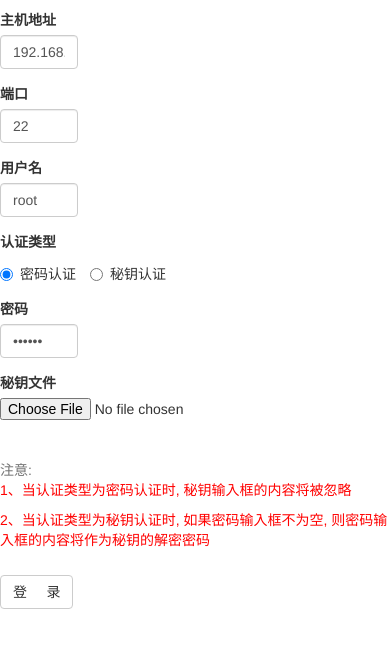
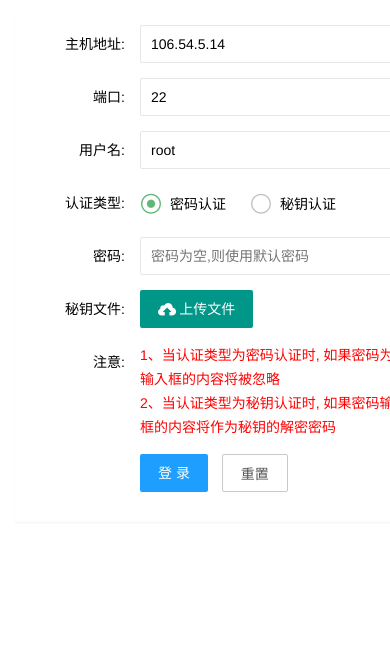
Before and after one commit to wangcongxing/NetOpsWebShell, a Django app: page /opswebshell/app/ in a window 390 px wide; the page is wider, and only the part inside the window is pictured. Shown: the top 648 px of that part. Run offline with Django 3.2, Linux system fonts and the light colour scheme; some libraries are stand-ins or nearby versions.

Commit message:
修改样式

```diff
--- a/comm.txt
+++ b/comm.txt
@@ -205,3 +205,7 @@ centos 启动事项
 1. 虚拟环境
 2。启动redis
 3。启动项目
+
+
+1.修改样式为layui,这样就可以和项目风格一致
+2.对接资产管理项目通过auth code 登录
--- a/templates/index.html
+++ b/templates/index.html
@@ -4,7 +4,10 @@
     <meta charset="UTF-8">
     <title>NetOpsWebShell</title>
     <link rel="icon" href="/static/favicon.ico"/>
-    <link rel="stylesheet" href="/static/bootstrap/3.3.7/bootstrap.min.css"/>
+    <meta http-equiv="X-UA-Compatible" content="IE=edge,chrome=1">
+    <meta name="viewport"
+          content="width=device-width, initial-scale=1.0, minimum-scale=1.0, maximum-scale=1.0, user-scalable=0">
+    <link rel="stylesheet" href="/static/layui/css/layui.css" media="all">
     <!-- xterm v4 版本后去掉了 zmodem 插件，只能直接使用 zmodem.js 实现，但是不知道什么原因，登陆 webssh 后，第一次输出命令
     回车后会卡顿一下才出数据，v3.14.5 就不会卡顿，v3.14.5还可以也可以直接使用 zmodem.js，所以这里使用 v3.14.5，终端功能方面
     v3 和 v4 我没发现有什么多大的差别
@@ -24,7 +27,7 @@
 
     <script>
         function checkwindow() {
-			event.returnValue=false;
+            event.returnValue = false;
         }
     </script>
 
@@ -33,71 +36,73 @@
 <body>
 
 <div style="margin-top: 10px" id="form">
-    <form class="form-horizontal">
+    <form class="layui-form">
         {% csrf_token %}
-        <div class="form-group">
-            <label class="col-sm-2 control-label">主机地址</label>
-            <div class="col-sm-10">
-                <input type="text" class="input-width form-control" id="host" placeholder="host" value="192.168.223.111">
+        <div class="layui-fluid">
+            <div class="layui-card" style="width: 550px;">
+                <div class="layui-card-body" style="padding: 15px;">
+                    <div class="layui-form-item">
+                        <label class="layui-form-label">主机地址:</label>
+                        <div class="layui-input-block">
+                            <input type="text" name="host" lay-verify="host" autocomplete="off"
+                                   placeholder="请输入设备IP" class="layui-input" value="106.54.5.14" id="host">
                         </div>
                     </div>
-
-        <div class="form-group">
-            <label class="col-sm-2 control-label">端口</label>
-            <div class="col-sm-10">
-                <input type="text" class="input-width form-control" id="port" value="22">
+                    <div class="layui-form-item">
+                        <label class="layui-form-label">端口:</label>
+                        <div class="layui-input-block">
+                            <input type="number" name="port" lay-verify="port" placeholder="请输入端口"
+                                   autocomplete="off" class="layui-input" value="22" id="port">
                         </div>
                     </div>
-
-        <div class="form-group">
-            <label class="col-sm-2 control-label">用户名</label>
-            <div class="col-sm-10">
-                <input type="text" class="input-width form-control" id="user" placeholder="user" value="root">
+                    <div class="layui-form-item">
+                        <label class="layui-form-label">用户名:</label>
+                        <div class="layui-input-block">
+                            <input type="text" name="username" lay-verify="required" placeholder="请输入"
+                                   autocomplete="off" class="layui-input" value="root" id="user">
                         </div>
                     </div>
-
-        <div class="form-group">
-            <label class="col-sm-2 control-label">认证类型</label>
-            <div class="col-sm-10">
-                <label class="radio-inline">
-                    <input type="radio" name="auth" id="inlineRadio1" value="pwd" checked> 密码认证
-                </label>
-                <label class="radio-inline">
-                    <input type="radio" name="auth" id="inlineRadio2" value="key"> 秘钥认证
-                </label>
+                    <div class="layui-form-item">
+                        <label class="layui-form-label">认证类型:</label>
+                        <div class="layui-input-block">
+                            <input type="radio" name="auth" id="inlineRadio1" value="pwd" title="密码认证"
+                                   checked="checked">
+                            <input type="radio" name="auth" id="inlineRadio2" value="key" title="秘钥认证">
                         </div>
                     </div>
-
-        <div class="form-group">
-            <label class="col-sm-2 control-label">密码</label>
-            <div class="col-sm-10">
-                <input type="password" class="input-width form-control" id="password" placeholder="password" value="123456">
+                    <div class="layui-form-item">
+                        <label class="layui-form-label">密码:</label>
+                        <div class="layui-input-block">
+                            <input type="text" name="password" placeholder="密码为空,则使用默认密码" autocomplete="off"
+                                   class="layui-input" value="" id="password">
                         </div>
                     </div>
-
-        <div class="form-group">
-            <label class="col-sm-2 control-label">秘钥文件</label>
-            <div class="col-sm-10">
-                <input type="file" id="pkey">
+                    <div class="layui-form-item">
+                        <label class="layui-form-label">秘钥文件:</label>
+                        <div class="layui-input-block">
+                            <button type="button" class="layui-btn" id="upload-key" id="pkey"><i
+                                    class="layui-icon"></i>上传文件
+                            </button>
                         </div>
                     </div>
-
-        <div class="form-group">
-            <label class="col-sm-2 control-label"></label>
-            <div class="col-sm-10">
+                    <div class="layui-form-item">
+                        <label class="layui-form-label">注意:</label>
+                        <div class="layui-input-block">
                         <span id="helpBlock" class="help-block">
-                   注意:
-                    <p style="color: red">1、当认证类型为密码认证时, 秘钥输入框的内容将被忽略</p>
+                             <p style="color: red">1、当认证类型为密码认证时, 如果密码为空, 则使用默认密码, 秘钥输入框的内容将被忽略</p>
                              <p style="color: red">2、当认证类型为秘钥认证时, 如果密码输入框不为空, 则密码输入框的内容将作为秘钥的解密密码</p>
                          </span>
                         </div>
                     </div>
-
-
-        <div class="form-group">
-            <div class="col-sm-offset-2 col-sm-10">
-                <button type="button" class="btn btn-default" onclick="websocket()">登&nbsp;&nbsp;&nbsp;&nbsp;&nbsp;录
+                    <div class="layui-form-item">
+                        <div class="layui-input-block">
+                            <button class="layui-btn layui-btn-normal"
+                                    type="button" onclick="websocket()">登 录
                             </button>
+                            <button type="reset" class="layui-btn layui-btn-primary">重置</button>
+                        </div>
+                    </div>
+                </div>
             </div>
         </div>
     </form>
@@ -106,11 +111,18 @@
 <div id="django-webssh-terminal" class="hide">
     <div id="terminal"></div>
 </div>
+<script src="/static/layui/layui.js"></script>
+<script src="/static/bootbox/5.4.0/bootbox.min.js"></script>
+<script>
+    layui.use(['form',], function () {
+        var $ = layui.$,
+            form = layui.form;
 
+    });
+</script>
 
 <script src="/static/jquery/3.4.1/jquery.min.js"></script>
-<script src="/static/bootstrap/3.3.7/bootstrap.min.js"></script>
-<script src="/static/bootbox/5.4.0/bootbox.min.js"></script>
+
 <!--script src="/static/xterm/4.4.0/xterm.min.js"></script-->
 <script src="/static/xterm/3.14.5/xterm.min.js"></script>
 <script src="/static/zmodem/zmodem.devel.js"></script>
--- a/utils/channel/websocket.py
+++ b/utils/channel/websocket.py
@@ -4,7 +4,7 @@ from django.http.request import QueryDict
 import os
 import json
 import base64
-import re
+import six
 ENV_PROFILE = os.getenv("ENV")
 if ENV_PROFILE == "pro":
     from NetOpsWebShell import pro_settings as config
@@ -67,11 +67,11 @@ class WebSSH(WebsocketConsumer):
         }
 
         if auth == 'key':
-            ssh_key_file = os.path.join(TMP_DIR, ssh_key_name)
+            ssh_key_file = os.path.join(config.TMP_DIR, ssh_key_name)
             with open(ssh_key_file, 'r') as f:
                 ssh_key = f.read()
 
-            string_io = StringIO()
+            string_io =six.StringIO()
             string_io.write(ssh_key)
             string_io.flush()
             string_io.seek(0)
```
Lines whose indentation alone changed are shown as unchanged.
